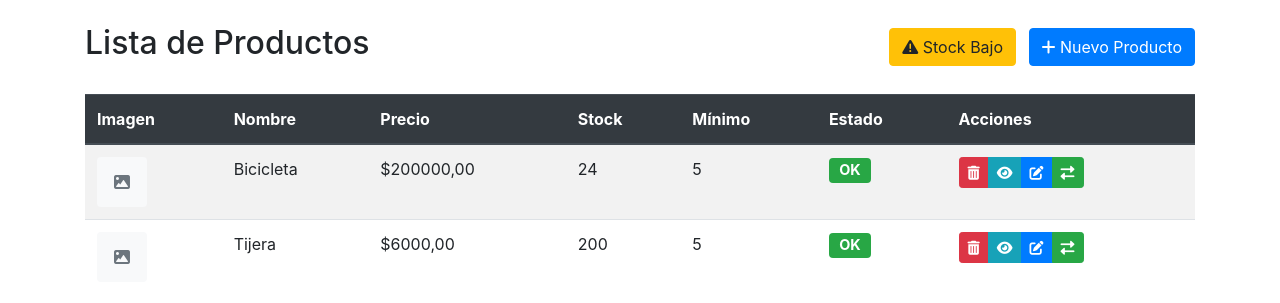
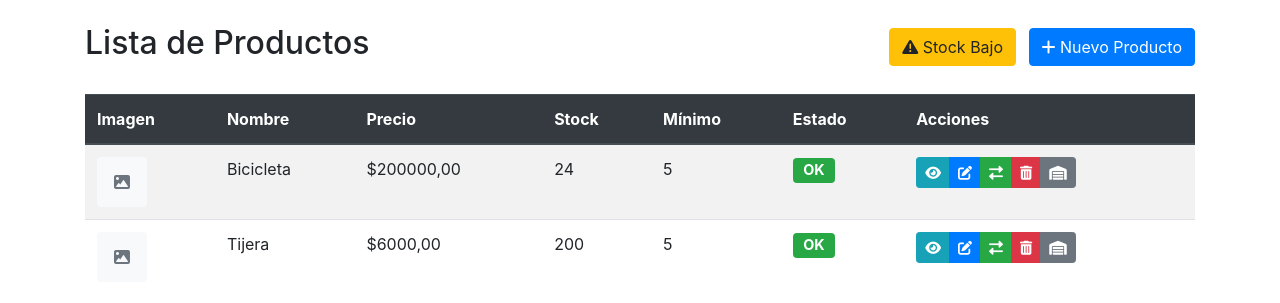
Before and after one commit to David-irusta/Practico-FInal, a Django app: page / in a window 1280 px wide. Shown: the part 56-359 px from the top of the page. Run offline with Django 5.2, Linux system fonts and the light colour scheme; data comes from the database, SQL or seed files in the repository; some libraries are stand-ins or nearby versions.

Commit message:
Productos terminado

```diff
--- a/inventario/productos/urls.py
+++ b/inventario/productos/urls.py
@@ -10,6 +10,6 @@ urlpatterns = [
     path('<int:pk>/editar/', views.ProductoUpdateView.as_view(), name='producto_form'),
     path('<int:pk>/eliminar/', views.ProductoDeleteView.as_view(), name='producto_confirm_delete'),
     path('<int:pk>/movimiento/', views.MovimientoStockCreateView.as_view(), name='producto_movimiento_form'),
-    path('<int:pk>/ajustar-stock/', views.AjusteStockView.as_view(), name='ajustar_stock'),
+    path('<int:pk>/ajustar-stock/', views.AjusteStockView.as_view(), name='ajuste_stock_form'),
     path('stock-bajo/', views.StockBajoListView.as_view(), name='stock_bajo_list'),
 ]
--- a/inventario/templates/productos/producto_list.html
+++ b/inventario/templates/productos/producto_list.html
@@ -60,10 +60,6 @@
                 </td>
                 <td>
                     <div class="btn-group btn-group-sm">
-                        <a href="{% url 'productos:producto_confirm_delete' producto.pk %}" class="btn btn-danger" title ="Eliminar">
-                            <i class="fas fa-trash-alt"></i>
-
-                        </a>
                         <a href="{% url 'productos:producto_detail' producto.pk %}" class="btn btn-info" title="Ver detalle">
                             <i class="fas fa-eye"></i>
                         </a>
@@ -72,6 +68,12 @@
                         </a>
                         <a href="{% url 'productos:producto_movimiento_form' producto.pk %}" class="btn btn-success" title="Movimiento">
                             <i class="fas fa-exchange-alt"></i>
+                        </a>
+                        <a href="{% url 'productos:producto_confirm_delete' producto.pk %}" class="btn btn-danger" title ="Eliminar">
+                            <i class="fas fa-trash-alt"></i>
+                        </a>
+                        <a href="{% url 'productos:ajuste_stock_form' producto.pk %}" class="btn btn-secondary" title="Editar stock">
+                            <i class="fas fa-warehouse"></i>
                         </a>
                     </div>
                 </td>
```
